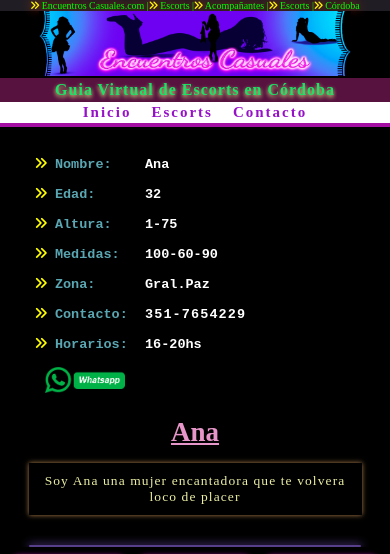
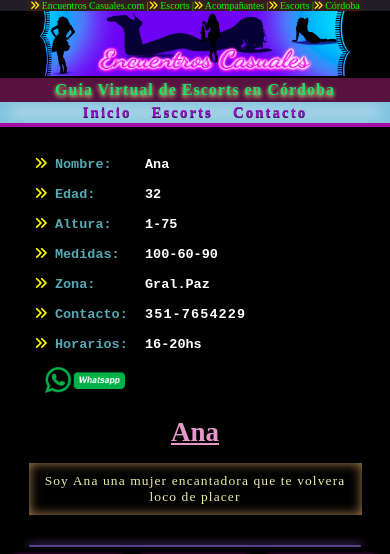
Before and after one commit to DamianBarrera/e_casuales, a plain HTML site: page chicas/ana.html in a window 390 px wide. Shown: the top 554 px of the page. Drawn offline with Linux system fonts and the light colour scheme; grey boxes are pictures that could not be loaded.

Commit message:
Se agrego el color al nav y el borde interior a la descripcion

```diff
--- a/css/estilos.css
+++ b/css/estilos.css
@@ -75,16 +75,24 @@ body{
      height: auto;
      background-color: #fff;
      border-bottom: 6px solid #a40ea3;
+     box-shadow: inset 0 0 15px 8px #7cc1dd;
+
+
+
+
  }
  nav ul{
      width: 60%;
      margin:  0 auto;
      display: flex;
      justify-content:center;
+
     }
      nav ul li {
      display: inline-block;
      margin: 0 2.5em;
+
+
  }
  nav ul li a {
      font-size: 2.5em;
@@ -92,7 +100,7 @@ body{
      font-weight: 600;
      letter-spacing: 2px;
      line-height: 1.4em;
-     /* text-shadow: 0px 0px 8px #7e0482; */
+     text-shadow: 0 1px #280634;
  }
  .minicontent{
      border-top: 6px solid #fff ;
--- a/css/mediasquerys.css
+++ b/css/mediasquerys.css
@@ -164,7 +164,8 @@
         width: 90%;
     }
     .descripcion-personal p {
-        box-shadow: 0 0 5px rgb(177, 131, 79);
+
+        box-shadow:inset 0 0 12px rgb(177, 131, 79);
         padding: 10px;
     }
     .fa-circle-chevron-up{
```
